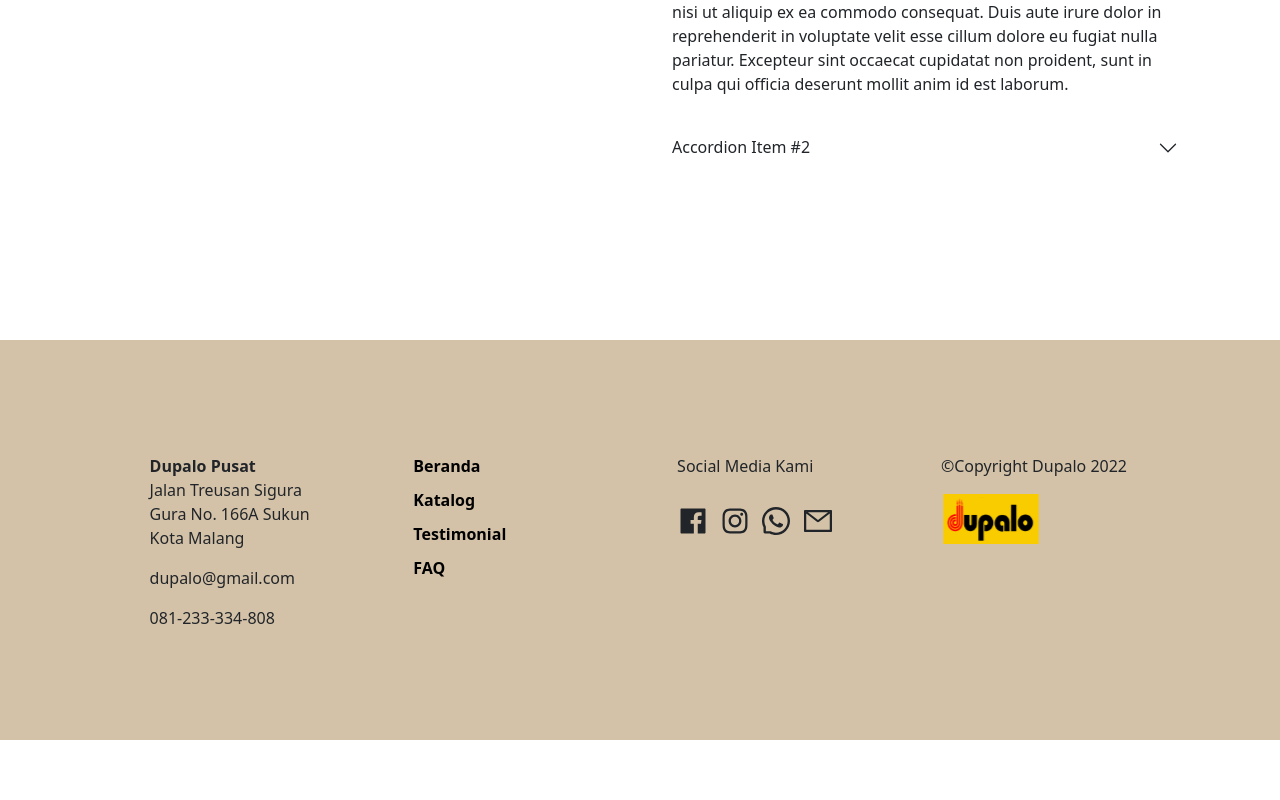
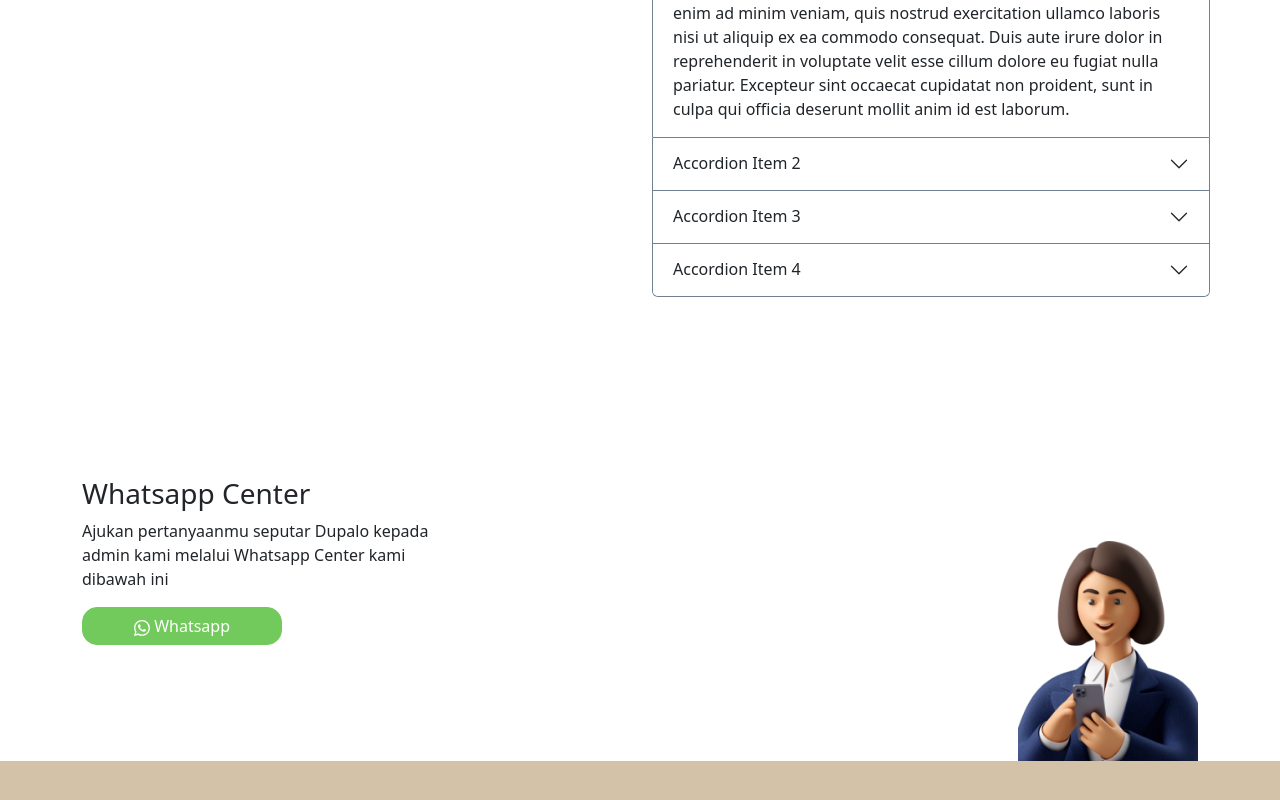
Before and after one commit to rzlzrdf/dupalo, a Next.js app: page /faq in a window 1280 px wide. Shown: the part 260-1060 px from the top of the page. Before the commit the page ends 1000 px from the top, so only its background shows below. Built offline with nearby package versions, Linux system fonts and the light colour scheme.

Commit message:
kurang katalog

```diff
--- a/pages/faq.js
+++ b/pages/faq.js
@@ -1,5 +1,7 @@
 import React from 'react'
-import { Accordion, Col, Container, Row } from 'react-bootstrap'
+import Image from 'next/image'
+import { Accordion, Button, Col, Container, Row } from 'react-bootstrap'
+import {BsWhatsapp} from 'react-icons/bs'
 import Footer from '../components/Footer/Footer'
 import Header from '../components/Header/Header'
 import style from '../styles/faq.module.css'
@@ -11,8 +13,8 @@
         <Header/>
       </header>
       <main>
-        <Container>
-          <Row className={style.section1}>
+        <Container className={style.section1}>
+          <Row>
             <Col lg={6}>
               <h3 className='fw-bold'>Tanya Jawab</h3>
               <p>Berikut merupakan pertanyaan yang sering diajukan</p>
@@ -32,7 +34,31 @@
                   </Accordion.Body>
                 </Accordion.Item>
                 <Accordion.Item eventKey="1" className={style.btn}>
-                  <Accordion.Header>Accordion Item #2</Accordion.Header>
+                  <Accordion.Header>Accordion Item 2</Accordion.Header>
+                  <Accordion.Body>
+                    Lorem ipsum dolor sit amet, consectetur adipiscing elit, sed do
+                    eiusmod tempor incididunt ut labore et dolore magna aliqua. Ut enim ad
+                    minim veniam, quis nostrud exercitation ullamco laboris nisi ut
+                    aliquip ex ea commodo consequat. Duis aute irure dolor in
+                    reprehenderit in voluptate velit esse cillum dolore eu fugiat nulla
+                    pariatur. Excepteur sint occaecat cupidatat non proident, sunt in
+                    culpa qui officia deserunt mollit anim id est laborum.
+                  </Accordion.Body>
+                </Accordion.Item>
+                <Accordion.Item eventKey="2" className={style.btn}>
+                  <Accordion.Header>Accordion Item 3</Accordion.Header>
+                  <Accordion.Body>
+                    Lorem ipsum dolor sit amet, consectetur adipiscing elit, sed do
+                    eiusmod tempor incididunt ut labore et dolore magna aliqua. Ut enim ad
+                    minim veniam, quis nostrud exercitation ullamco laboris nisi ut
+                    aliquip ex ea commodo consequat. Duis aute irure dolor in
+                    reprehenderit in voluptate velit esse cillum dolore eu fugiat nulla
+                    pariatur. Excepteur sint occaecat cupidatat non proident, sunt in
+                    culpa qui officia deserunt mollit anim id est laborum.
+                  </Accordion.Body>
+                </Accordion.Item>
+                <Accordion.Item eventKey="3" className={style.btn}>
+                  <Accordion.Header>Accordion Item 4</Accordion.Header>
                   <Accordion.Body>
                     Lorem ipsum dolor sit amet, consectetur adipiscing elit, sed do
                     eiusmod tempor incididunt ut labore et dolore magna aliqua. Ut enim ad
@@ -47,6 +73,18 @@
             </Col>
           </Row>
         </Container>
+        <Container className={style.section2}>
+          <Row>
+            <Col lg={6} className={style.text}>
+              <h3>Whatsapp Center</h3>
+              <p>Ajukan pertanyaanmu seputar Dupalo kepada admin kami melalui Whatsapp Center kami dibawah ini</p>
+              <Button className={style.wa}><BsWhatsapp/> Whatsapp</Button>
+            </Col>
+            <Col lg={6} className={style.gambar}>
+              <Image src='/model1.png' width={180} height={220} />
+            </Col>
+          </Row>
+        </Container>
       </main>
       <footer>
         <Footer/>
--- a/styles/faq.module.css
+++ b/styles/faq.module.css
@@ -1,15 +1,55 @@
 .section1{
-     height: 60vh;
-     margin-top: 5vh;
+     min-height: 65vh;
+     padding: 5% 0%;
 }
 
 .item{
      display: flex;
-     justify-content: start;
+     justify-content: flex-start;
      flex-direction: column;
-     gap: 10px
 }
 
 .btn{
-     border: none;
+     border: 1px solid slategray;
 }
+
+.section2{
+     max-height: 50vh;
+}
+
+.text{
+     display: flex;
+     flex-direction: column;
+     justify-content: center;
+}
+
+.text p{
+     width: 70%;
+
+}
+
+.wa{
+     background-color: #73CA5C;
+     border: 1px solid #73CA5C;
+     border-radius: 15px;
+     color: white;
+     width: 200px;
+}
+
+.gambar{
+     height: 50vh;
+     display: flex;
+     justify-content: flex-end;
+     align-items: flex-end;
+}
+
+@media screen and (max-width: 768px){
+
+     .section2{
+          margin-bottom: 30px;
+     }
+
+     .gambar{
+          display: none;
+     }
+}
```
Also changed, not shown: components/Card/Testimonial.module.css (+16 -0 lines), pages/testimonial.js (+11 -0 lines), styles/testimonial.module.css (+19 -0 lines), public/krisna.png (added), public/model1.png (added).
